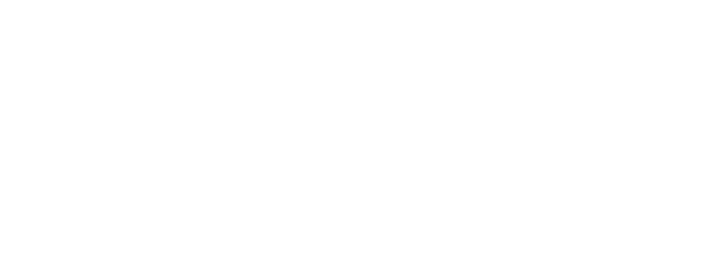
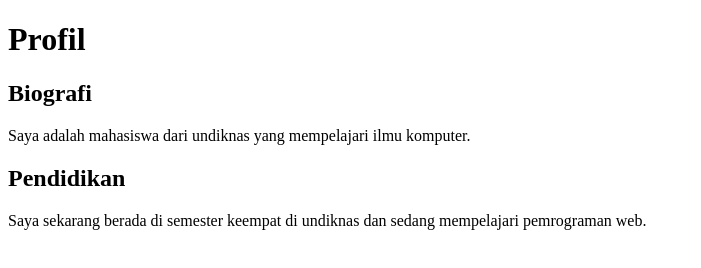
Before and after one commit to EiyaElang/pakhuma_HTML, a plain HTML site: page index.html in a window 1280 px wide. Shown: the whole page, without its empty margins (0-701 px from the left). Drawn offline with Linux system fonts and the light colour scheme.

Commit message:
Paragraf dan Judul

```diff
--- a/index.html
+++ b/index.html
@@ -6,5 +6,11 @@
         <meta name="viewport" content="width=device-width, initial-scale=1.0">
         <title>Praktikum HTML</title>
     </head>
-<body></body>
+<body>
+    <h1>Profil</h1>
+    <h2>Biografi</h2>
+    <p>Saya adalah mahasiswa dari undiknas yang mempelajari ilmu komputer.</p>
+    <h2>Pendidikan</h2>
+    <p>Saya sekarang berada di semester keempat di undiknas dan sedang mempelajari pemrograman web.</p>
+</body>
 </html>
```
